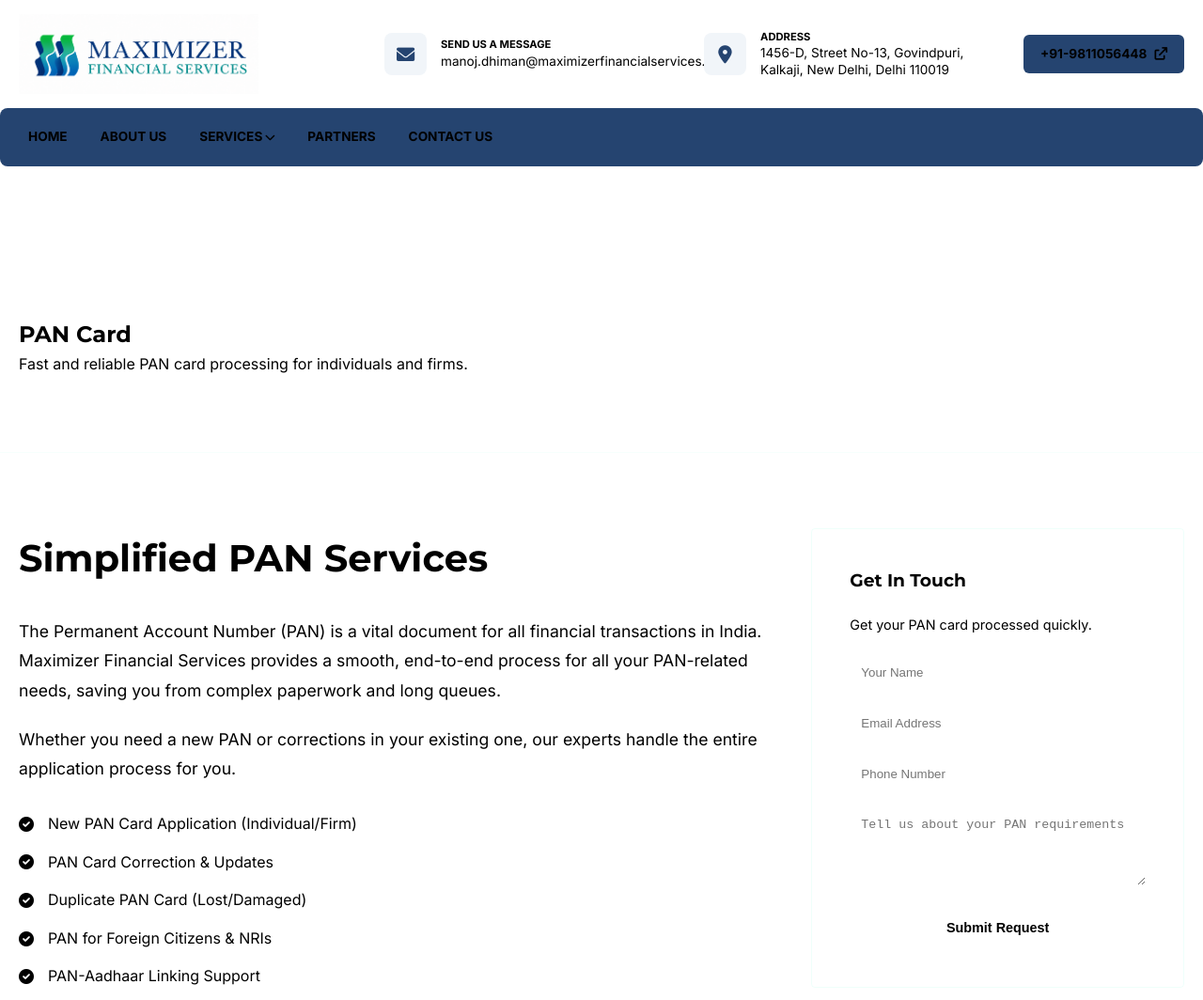
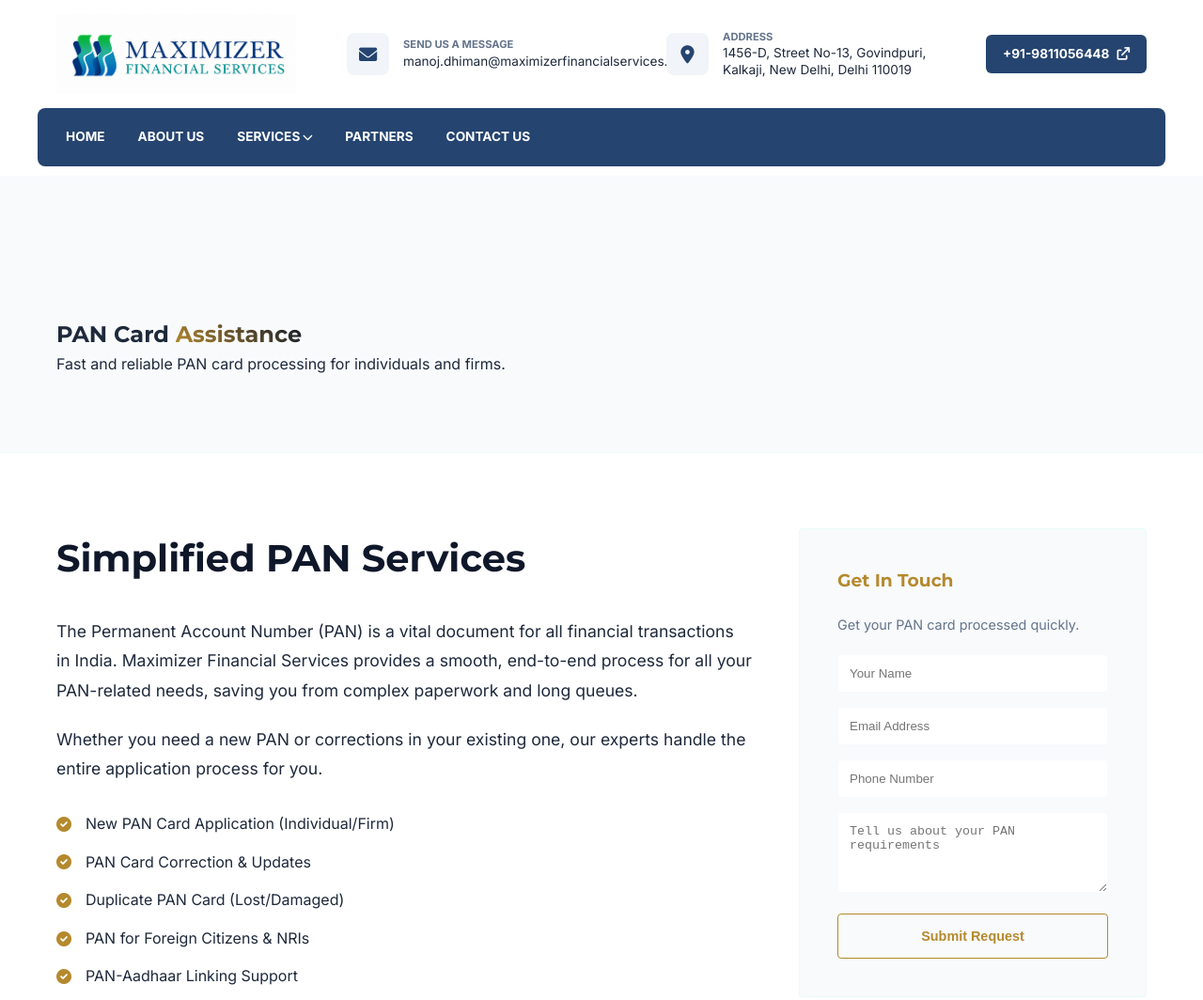
Before and after one commit to krrishkundi-boop/maximizerfinancial, a plain HTML site: page pan-card.html in a window 1280 px wide. Shown: the top 1064 px of the page at 94% size. Drawn offline with Linux system fonts and the light colour scheme.

Commit message:
Add files via upload

````diff
--- a/style.css
+++ b/style.css
@@ -1,8 +1,3 @@
-Viewed style.css:1-718
-
-Here is the complete code for your `style.css` file:
-
-```css
 :root {
     /* Light Theme Color Palette */
     --primary: #ffffff;
@@ -720,4 +715,3 @@
     .contact-grid { grid-template-columns: 1fr; }
     .footer-content { flex-direction: column; gap: 20px; }
 }
-```
````
Also changed, not shown: index.html (+0 -6 lines), founder_circle.jpg (added), 1 other file.
